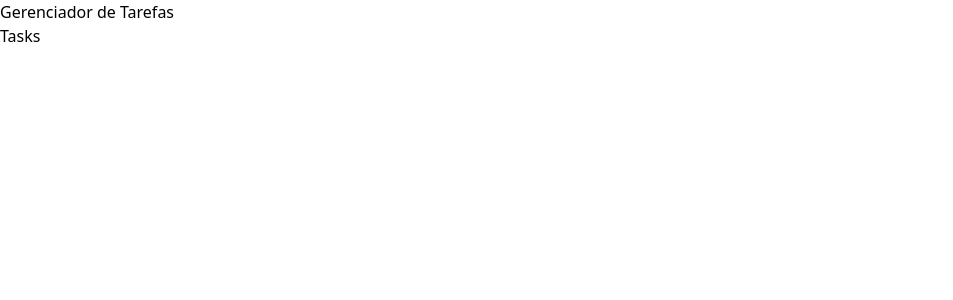
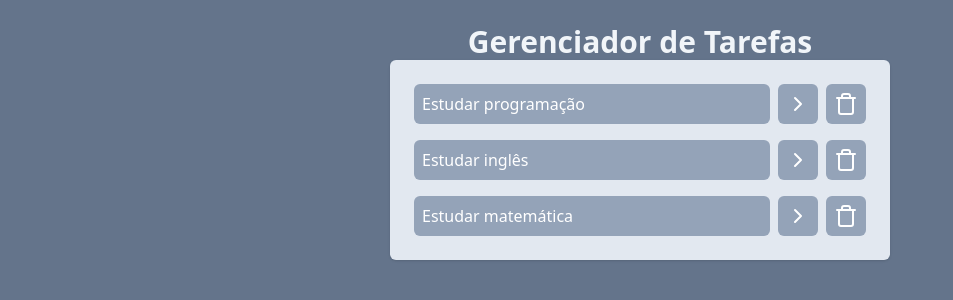
Before and after one commit to imSouk/React, a React (Vite) app: page / in a window 1280 px wide. Shown: the top 300 px of the page, without its empty margins (0-953 px from the left). Built offline with nearby package versions, Linux system fonts and the light colour scheme.

Commit message:
30/12/2024 - subindo atualizações do projeto

```diff
--- a/eslint.config.js
+++ b/eslint.config.js
@@ -33,6 +33,7 @@
         'warn',
         { allowConstantExport: true },
       ],
+      "react/prop-types": "off",
     },
   },
 ]
--- a/package.json
+++ b/package.json
@@ -10,6 +10,7 @@
     "preview": "vite preview"
   },
   "dependencies": {
+    "lucide-react": "^0.435.0",
     "react": "^18.3.1",
     "react-dom": "^18.3.1"
   },
--- a/src/App.jsx
+++ b/src/App.jsx
@@ -1,12 +1,45 @@
+import { useState } from "react";
 import AddTask from "./components/AddTask";
 import Tasks from "./components/Tasks";
 
 function App(){
+  const [tasks,setTasks] = useState([{
+    id: 1,
+    title: "Estudar programação",
+    description :"Estudar programção para se tornar um desenvolvedor full stack.",
+    isCompleted: false,
+  },
+  {
+    id: 2,
+    title: "Estudar inglês",
+    description: "Estudar inglês para se tornar fluente",
+    isCompleted: false,
+  },
+  {
+    id: 3,
+    title: "Estudar matemática",
+    description: "Estudar matemática para se tornar um desenvolvedor full stack",
+    isCompleted: false,
+  }])
+  function onTaskClick(taskId){
+    const newTasks = tasks.map(task=>{
+      if ( task.id === taskId){
+        return{...task, isCompleted: !task.isCompleted};
+      }
+      return task;
+    })
+  }
+  function onDeleteTaskClick(taskId){
+    const newTasks = tasks.filter(task => task.id !== taskId);
+    setTasks(newTasks);
+  }
   return(
-    <div>
-      <h1 className="text-red-500">Gerenciador de Tarefas</h1>
-      <AddTask/>
-      <Tasks />
+    <div className="w-screen h-screen bg-slate-500 flex justify-center p-6">
+      <div className=" w-[500px]">
+        <h1 className="text-3xl text-slate-100 font-bold text-center">Gerenciador de Tarefas</h1>
+        <AddTask/>
+        <Tasks tasks={tasks} onTaskClick={onTaskClick} onDeleteTaskClick={onDeleteTaskClick}/>
+      </div>
     </div>
   );
 }
--- a/src/components/Tasks.jsx
+++ b/src/components/Tasks.jsx
@@ -1,4 +1,29 @@
-function Tasks(){
-    return <h1>Tasks</h1>
+import { ChevronRightIcon, ChevronsRightIcon, DeleteIcon, TrashIcon } from "lucide-react";
+
+function Tasks(props) {
+  console.log(props);
+  return (
+    <ul className="space-y-4 p-6 bg-slate-200 rounded-md shadow">
+      {props.tasks.map((task) => (
+        <li key={task.id} className="flex gap-2">
+          <button
+            onClick={() => props.onTaskClick(task.id)}
+            className={`bg-slate-400 text-white p-2 rounded-md w-full text-left ${
+              task.isCompleted && "line-through"
+            }`}
+          >
+            {task.title}
+          </button>
+          <button className="bg-slate-400 p-2 rounded-md text-white">
+            <ChevronRightIcon />
+          </button>
+          <button onClick={()=> props.onDeleteTaskClick(task.id)} className="bg-slate-400 p-2 rounded-md text-white">
+            <TrashIcon />
+          </button>
+        </li>
+      ))}{" "}
+    </ul>
+  );
 }
+
 export default Tasks;
--- a/tailwind.config.js
+++ b/tailwind.config.js
@@ -1,6 +1,9 @@
 /** @type {import('tailwindcss').Config} */
 export default {
-  content: ["./src/**/*.{html,js}"],
+  content: [
+    './src/**/*.{html,js,jsx,ts,tsx}',
+    './public/index.html',
+  ],
   theme: {
     extend: {},
   },
```
Also changed, not shown: 1 other file (tests, documents, lock files or other folders).
